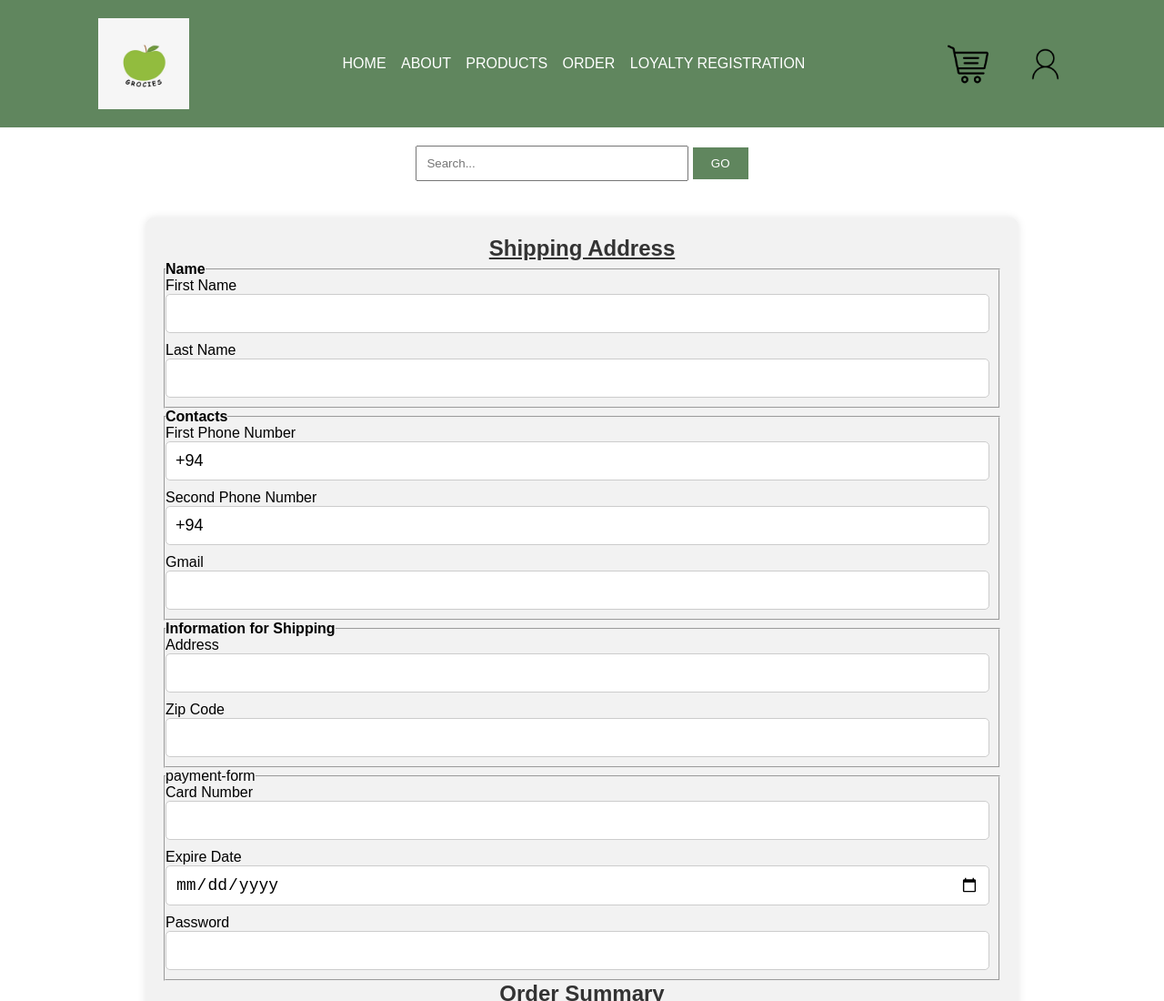
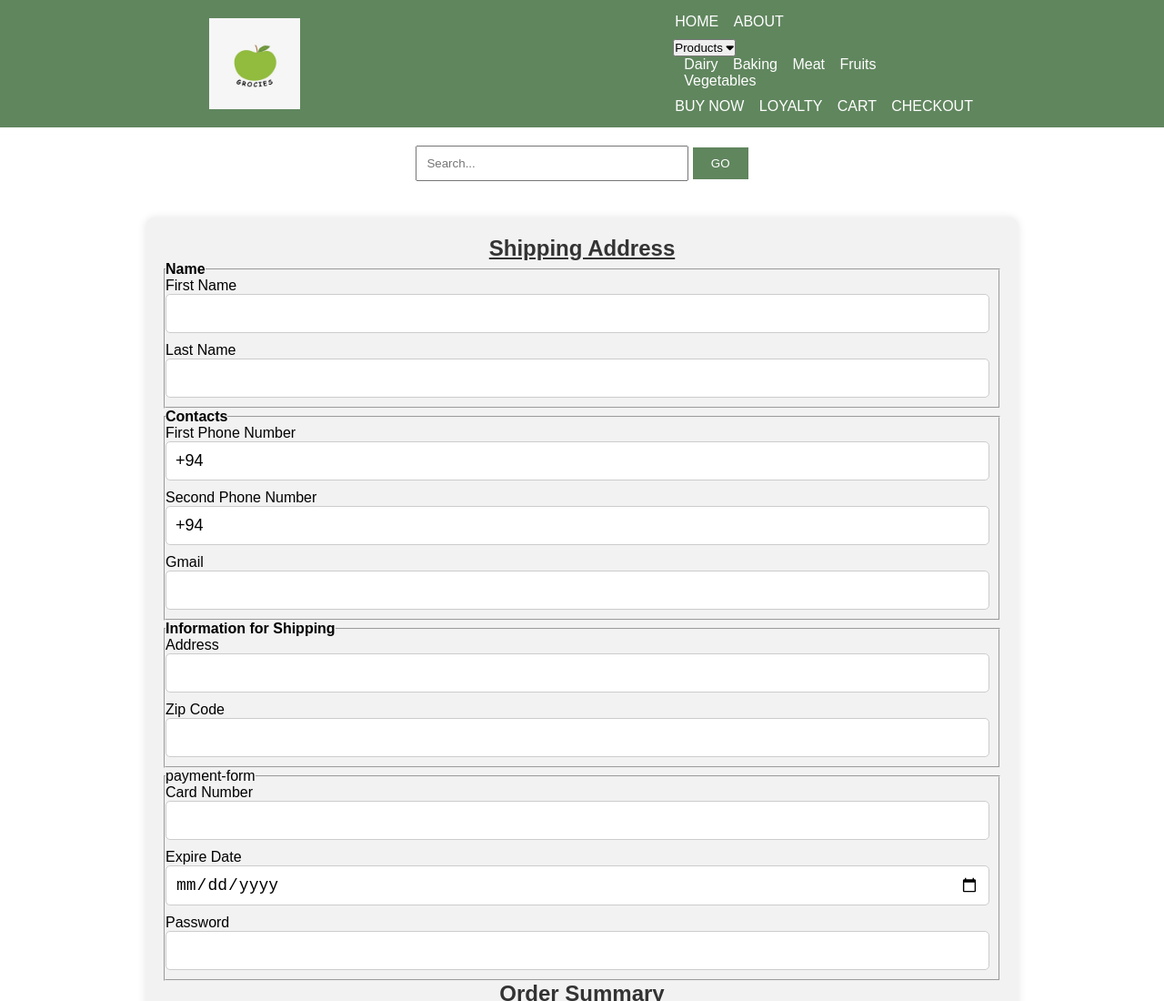
Before and after one commit to oshadhikawshani/WDOS-Grocies, a plain HTML site: page checkout.html in a window 1280 px wide. Shown: the top 1100 px of the page at 91% size. Drawn offline with Linux system fonts and the light colour scheme.

Commit message:
Update checkout.html

```diff
--- a/checkout.html
+++ b/checkout.html
@@ -10,16 +10,25 @@
     <body>
         <header class="header">
             <img src="image/logo.jpeg" class="logo">
-        <nav class="navbar">
+            <div class="navbar">
                 <a href="index.html">HOME</a>
                 <a href="about pg.html">ABOUT</a>
-            <a href="product link page.html">PRODUCTS</a>
-            <a href="order page.html">ORDER</a>
-            <a href="loyalty pg.html">LOYALTY REGISTRATION</a>
-        </nav>
-        <div class="icons">
-            <a href="order page.html"><img src="image/Cart.png" class="icons_img_w_h"></a>
-            <a href="loyalty pg.html"><img src="image/User.png" alt="User" class="icons_img_w_h"></a>
+                <div class="dropdown">
+                    <button class="dropbtn">Products
+                        <i class="fa fa-caret-down"></i>
+                    </button>
+                    <div class="dropdown-content">
+                        <a href="dairy products pg.html">Dairy</a>
+                        <a href="baking page.html">Baking</a>
+                        <a href="meat page.html">Meat</a>
+                        <a href="fruit page.html">Fruits</a>
+                        <a href="vegetable page.html">Vegetables</a>
+                    </div>
+                </div>
+                <a href="buy-now.html">BUY NOW</a>
+                <a href="loyalty pg.html">LOYALTY</a>
+                <a href="cart.html">CART</a>
+                <a href="checkout.html">CHECKOUT</a>
             </div>
     </header>
     <main>
```
Lines whose indentation alone changed are shown as unchanged.
